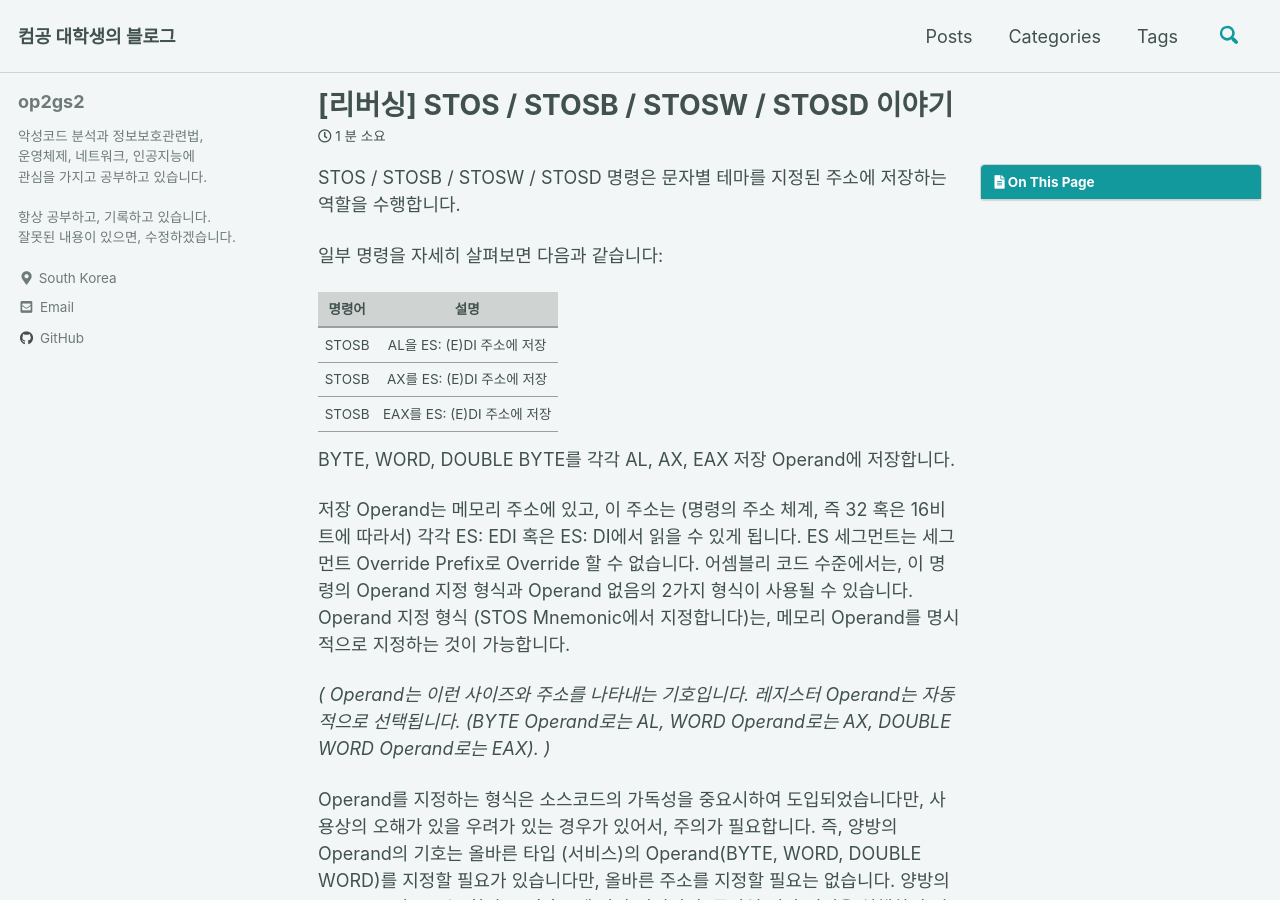
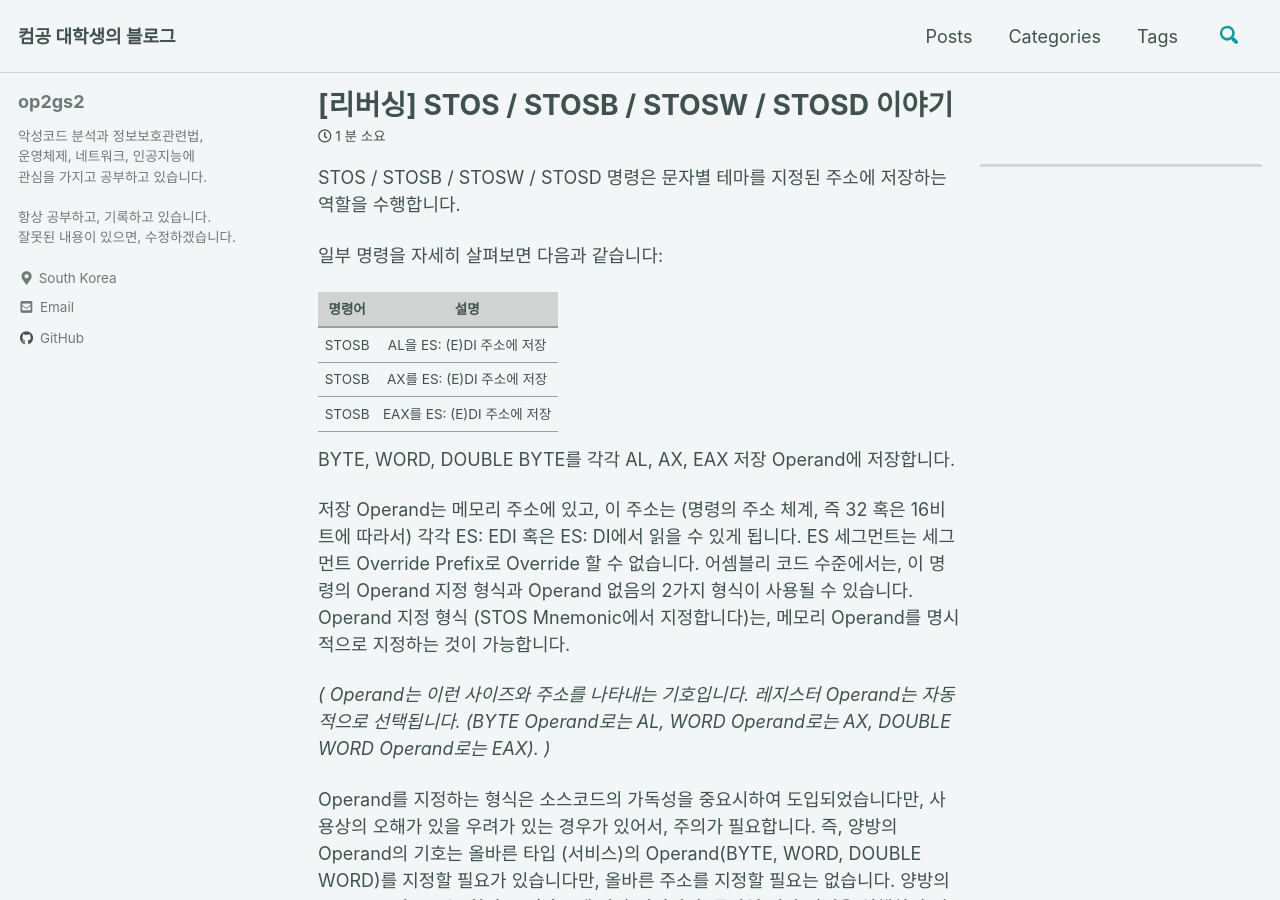
Before and after one commit to DongkilShin1/op2gs2.github.io, a Jekyll site: the page built from _posts/2021/리버싱/2021-06-22-STOS,STOSB,STOSW,STOSD 이야기.md, in a window 1280 px wide and 900 px high. Built offline with Jekyll 4.4.1, drawn with Linux system fonts in a browser that asks for light colours; cached includes are drawn as plain includes; comment, search, counter and statistics services are not loaded.

Commit message:
CHANGE layouts for goolgle ads.

```diff
--- a/_includes/GoogleAdSenseSidbar.html
+++ b/_includes/GoogleAdSenseSidbar.html
@@ -1,4 +1,4 @@
-<script async src="https://pagead2.googlesyndication.com/pagead/js/adsbygoogle.js"></script>
+<script async src="https://pagead2.googlesyndication.com/pagead/js/adsbygoogle.js?client=ca-pub-4299558768196803"></script>
 <!-- 수직형 광고 -->
 <ins class="adsbygoogle"
      style="display:block"
--- a/_layouts/single.html
+++ b/_layouts/single.html
@@ -35,11 +35,12 @@ layout: default
         {% if page.toc or page.toc_ads %}
           <aside class="sidebar__right {% if page.toc_sticky %}sticky{% endif %}">
             <nav class="toc">
-              {% if page.toc or page.toc_ads %}
+              {% if page.toc %}
                   <header><h4 class="nav__title"><i class="fas fa-{{ page.toc_icon | default: 'file-alt' }}"></i> {{ page.toc_label | default: site.data.ui-text[site.locale].toc_label }}</h4></header>
                   {% include toc.html sanitize=true html=content h_min=1 h_max=6 class="toc__menu" %}
               {% endif %}
             </nav>
+
             <!-- devinlife comment : right-sidebar ads -->
             <nav class="toc-custom">
               {% if page.toc_ads %}
```
Lines whose indentation alone changed are shown as unchanged.
